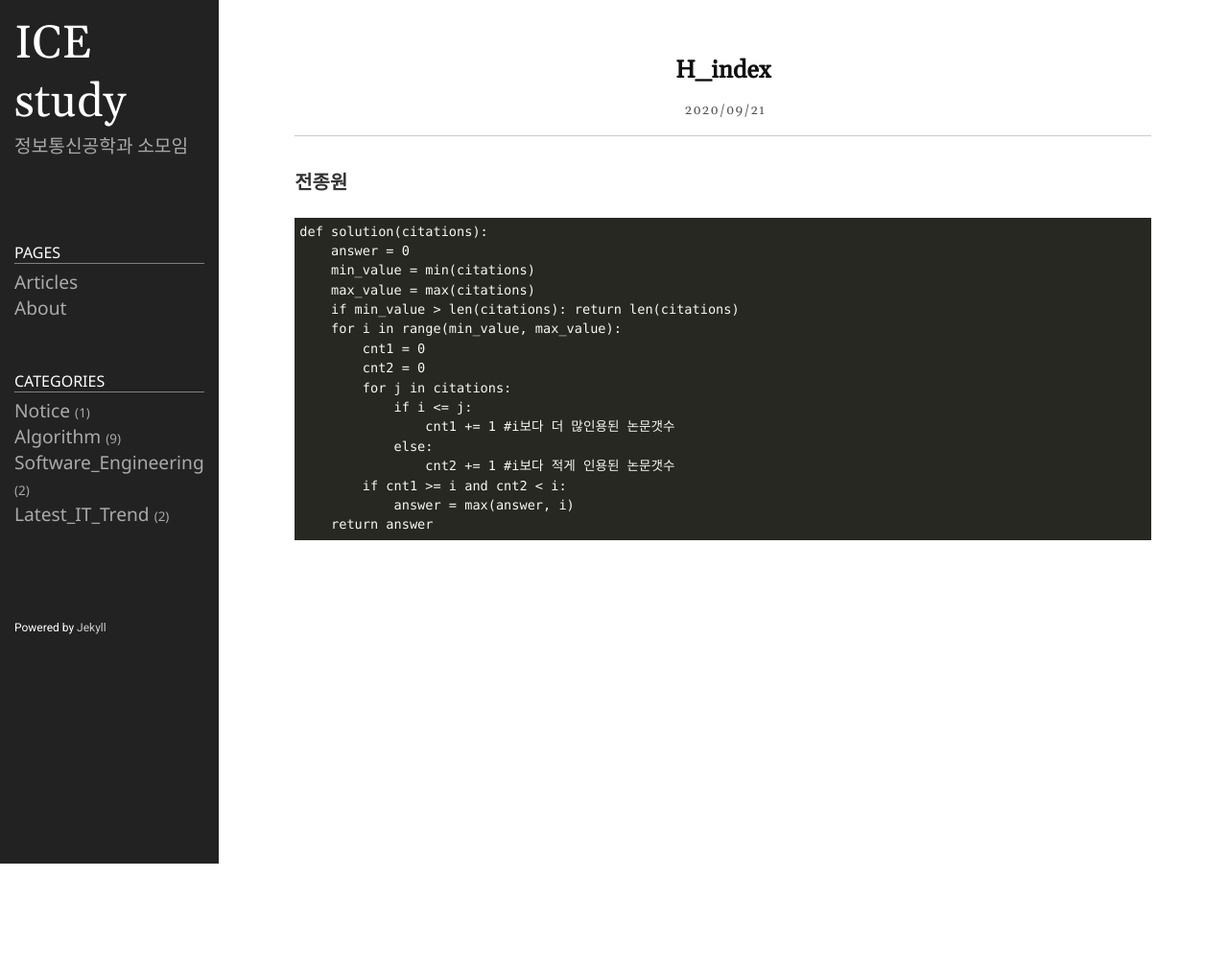
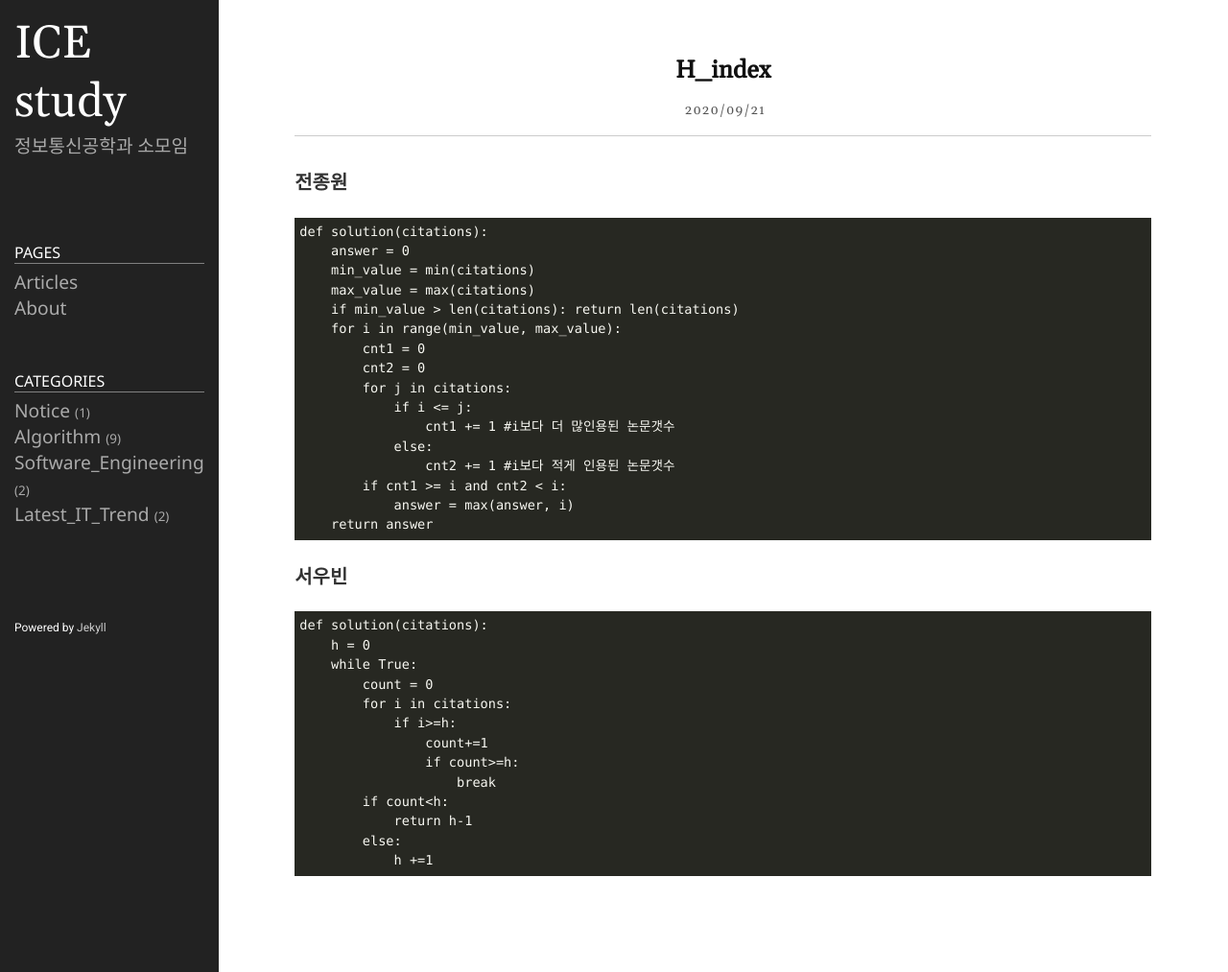
Before and after one commit to icestudy/icestudy.github.io, a Jekyll site: the page built from _posts/2020-09-21-H_Index.md, in a window 1280 px wide. Shown: the whole page at 96% size. Built offline with Jekyll 4.4.1, drawn with Linux system fonts in a browser that asks for light colours; before the commit the page ends 900 px from its top, so only the background shows below that.

Commit message:
Update 2020-09-21-H_Index.md

````diff
--- a/_posts/2020-09-21-H_Index.md
+++ b/_posts/2020-09-21-H_Index.md
@@ -23,3 +23,19 @@ def solution(citations):
             answer = max(answer, i)
     return answer
 ```
+### 서우빈
+```
+def solution(citations):
+    h = 0
+    while True:
+        count = 0
+        for i in citations:
+            if i>=h:
+                count+=1
+                if count>=h:
+                    break
+        if count<h:
+            return h-1
+        else:
+            h +=1
+```
````
Also changed, not shown: other parts of _posts/2020-09-21-H_Index.md (+1 -1 lines).
